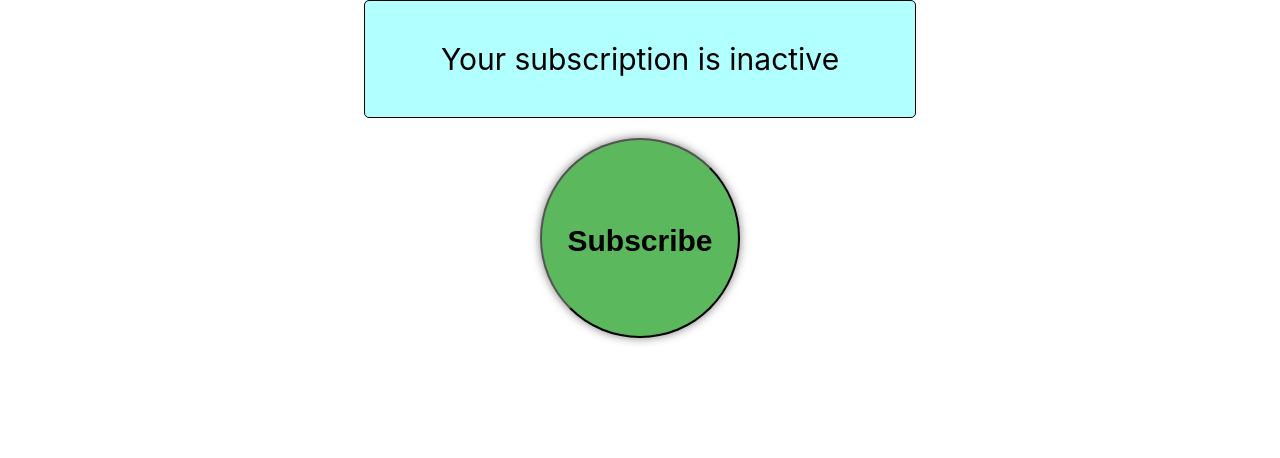
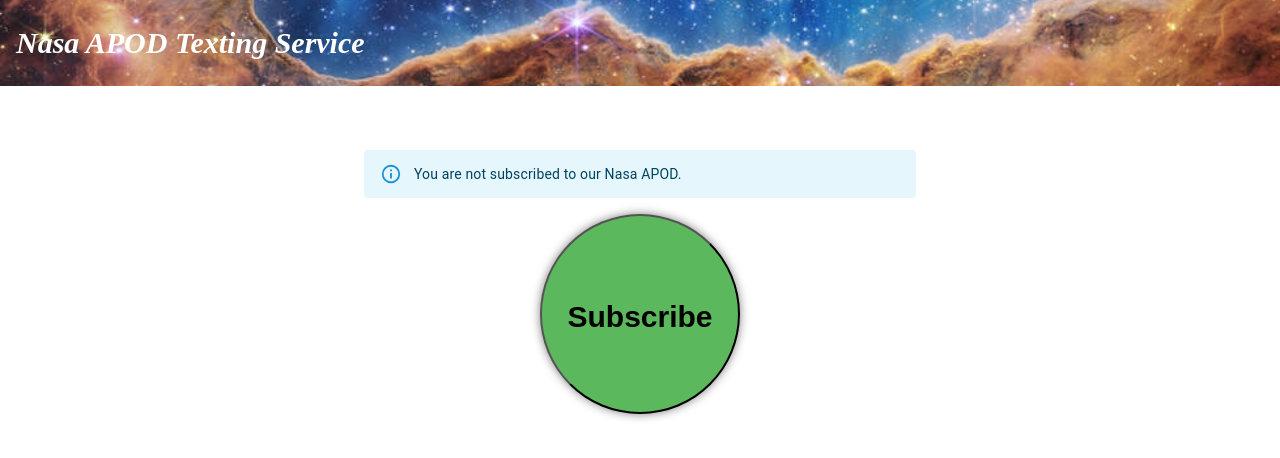
Before and after one commit to Daniel-olaO/nasa-client, a React (Create React App) app: page /home in a window 1280 px wide. Both pictures are taken after a click on the button "Unsubscribe". Shown: the top 458 px of the page. Built offline with nearby package versions, Linux system fonts and the light colour scheme.

Commit message:
Added form title

```diff
--- a/src/App.css
+++ b/src/App.css
@@ -32,36 +32,42 @@
   from {
     transform: rotate(0deg);
   }
+
   to {
     transform: rotate(360deg);
   }
 }
-.form-group{
+
+.form-group {
   display: flex;
   justify-content: center;
   align-items: center;
   margin-bottom: 40px;
 }
-.form-container{
+
+.form-container {
   width: 100%;
   max-width: 500px;
   margin: 0 auto;
   padding: 20px;
   background-color: #fff;
   border-radius: 10px;
-  box-shadow: 0 0 10px 0 rgba(0,0,0,0.2);
+  box-shadow: 0 0 10px 0 rgba(0, 0, 0, 0.2);
 }
-.not-found{
+
+.not-found {
   background: url('../public/img/404.gif');
   background-position: center;
   background-repeat: no-repeat;
   background-size: cover;
 }
-.btn-danger, .btn-success{
+
+.btn-danger,
+.btn-success {
   width: 200px;
   height: 200px;
   border-radius: 50%;
-  box-shadow: 0 0 10px 0 rgba(0,0,0,0.5);
+  box-shadow: 0 0 10px 0 rgba(0, 0, 0, 0.5);
   font-size: 30px;
   font-weight: bold;
   color: black;
@@ -70,24 +76,22 @@
   text-decoration: none;
   display: inline-block;
   transition: all 0.3s ease;
+  margin-top: 3%;
 }
-.btn-danger:hover, .btn-success:hover{
-  box-shadow: 0 0 10px 0 rgba(0,0,0,0.8);
+
+.btn-danger:hover,
+.btn-success:hover {
+  box-shadow: 0 0 10px 0 rgba(0, 0, 0, 0.8);
 }
-.btn-danger{
+
+.btn-danger {
   background-color: #d9534f;
 }
-.btn-success{
+
+.btn-success {
   background-color: #5cb85c;
 }
-.info{
-  background-color: rgba(0, 255, 255, 0.3);
-  padding: 10px;
-  border-radius: 5px;
-  margin-bottom: 20px;
-  font-size: 30px;
-  border: 1px solid black;
-}
+
 .navbar {
   overflow: hidden;
   font-family: Arial;
@@ -97,6 +101,7 @@
   background-repeat: no-repeat;
   background-size: cover;
 }
+
 .navbar h1 {
   float: left;
   font-size: 30px;
@@ -108,10 +113,12 @@
   text-decoration: none;
 
 }
+
 .dropdown {
   float: left;
   overflow: hidden;
 }
+
 .dropdown .dropbtn {
   font-size: 16px;
   border: none;
@@ -127,6 +134,7 @@
 .dropdown:hover .dropbtn {
   background-color: red;
 }
+
 .dropdown-content {
   display: none;
   position: absolute;
@@ -135,6 +143,7 @@
   box-shadow: 0px 8px 16px 0px rgba(0, 0, 0, 0.2);
   z-index: 1;
 }
+
 .dropdown-content a {
   float: none;
   color: black;
@@ -143,9 +152,11 @@
   display: block;
   text-align: left;
 }
+
 .dropdown-content a:hover {
   background-color: #ddd;
 }
+
 .dropdown:hover .dropdown-content {
   display: block;
 }
--- a/src/components/Dashboard.jsx
+++ b/src/components/Dashboard.jsx
@@ -1,21 +1,24 @@
 import {React, useState} from 'react';
-import Container from '@mui/material/Container';
+import {Container, Alert} from '@mui/material';
+import Navbar from './Navbar';
 import '../App.css';
 
 const Dashboard = () => {
   const [isSubscribed, setIsSubscribed] = useState(true);
   return (
     <>
+      <Navbar/>
       <Container maxWidth="sm">
-        {/* make info alert box */}
-        <div className="info">
-          {isSubscribed ? (
-                  <p>Your subscription is active</p>
+        {isSubscribed ? (
+                  <Alert severity="info">
+                    You are subscribed to our Nasa APOD.
+                  </Alert>
                 ) : (
-                      <p>Your subscription is inactive</p>
+                  <Alert severity="info">
+                    You are not subscribed to our Nasa APOD.
+                  </Alert>
                     )
-          }
-        </div>
+        }
         {isSubscribed ?
             <button className="btn-danger"
               onClick={()=>{
--- a/src/components/Login.jsx
+++ b/src/components/Login.jsx
@@ -20,6 +20,7 @@ const Login = () => {
     <>
       <Navbar/>
       <Container maxWidth="sm">
+        <h2>Login</h2>
         <FormGroup row={true} className="form-group">
           <FormControl variant="standard">
             <InputLabel htmlFor="component-simple">Email:</InputLabel>
--- a/src/components/Signup.jsx
+++ b/src/components/Signup.jsx
@@ -21,10 +21,10 @@ const Signup = () => {
     alert('Email: ' + email + ' Password: ' + password);
   };
   return (
-
     <>
       <Navbar/>
       <Container maxWidth="sm">
+        <h2>Sign Up</h2>
         <FormGroup row={true} className="form-group">
           <FormControl variant="standard">
             <InputLabel htmlFor="component-simple">Name:</InputLabel>
```
